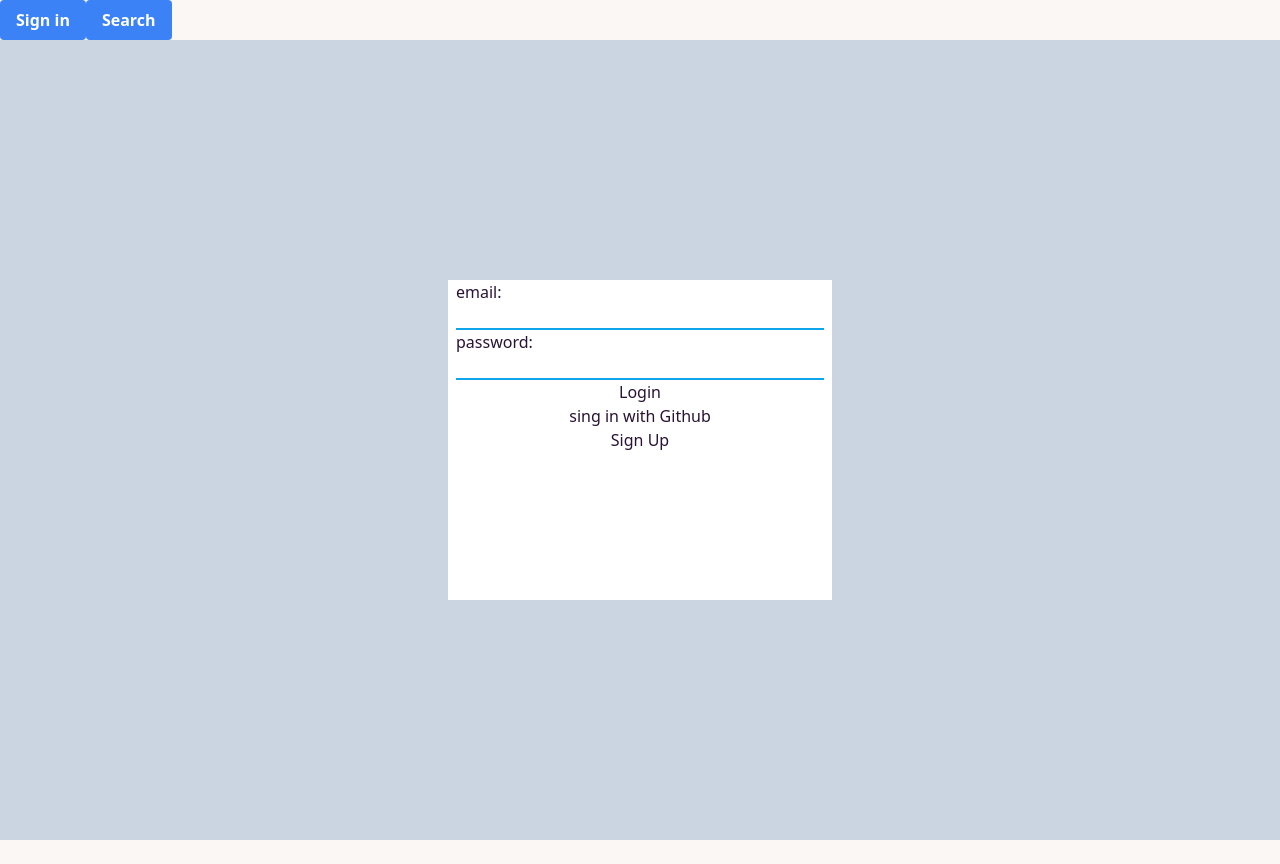
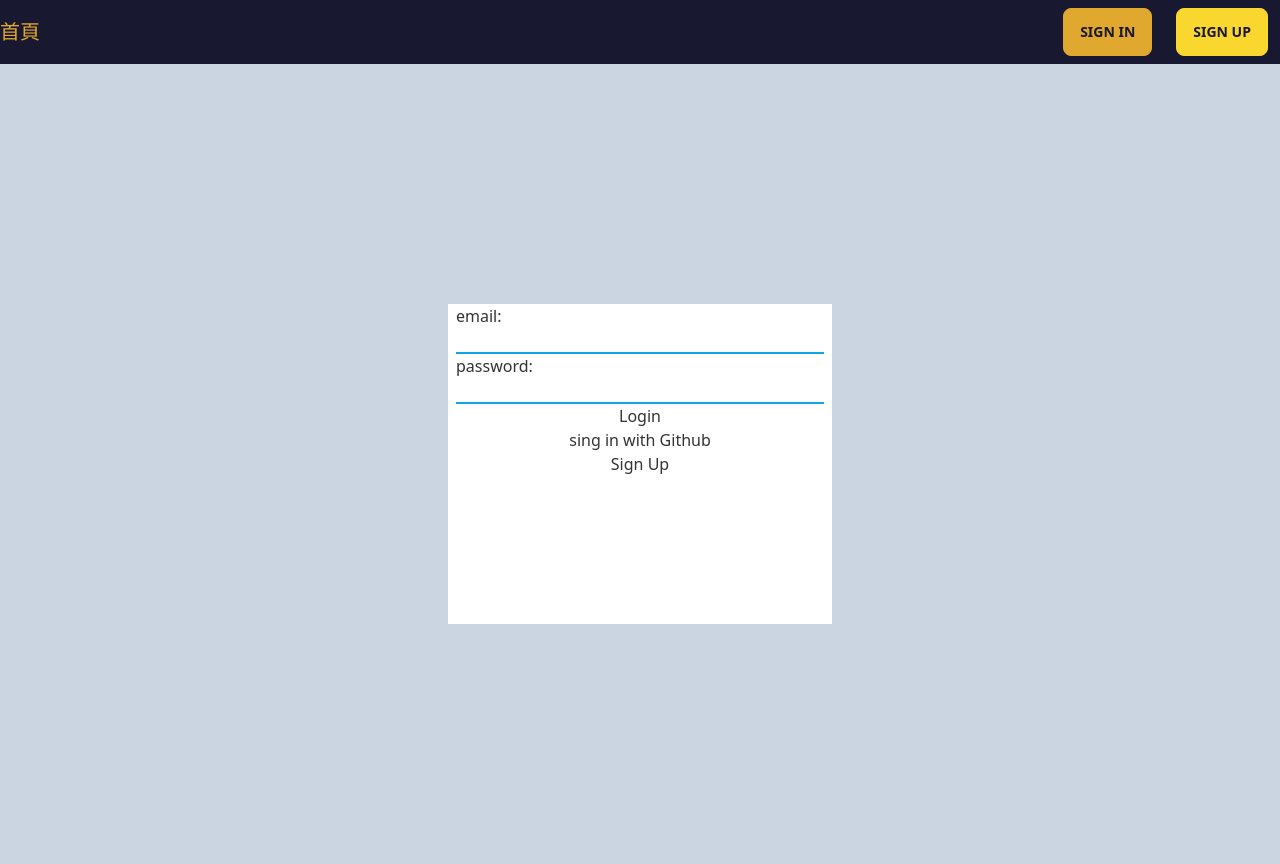
Before and after one commit to wang-626/next-app, a Next.js app: page /user/login in a window 1280 px wide. Before the commit the page ends 840 px from the top, so only its background shows below. Built offline with nearby package versions, Linux system fonts and the light colour scheme; no server answers.

Commit message:
Add  Breadcrumbs / Color

```diff
--- a/components/header.tsx
+++ b/components/header.tsx
@@ -1,6 +1,7 @@
 import { useRouter } from "next/router";
 import { useContext } from "react";
 import { AuthContext } from "lib/context/auth";
+import Link from "next/link";
 
 export default function Header() {
   const { authenticated, setAuthenticated } = useContext(AuthContext);
@@ -11,37 +12,47 @@ export default function Header() {
     router.push("//user/login");
   }
 
+  function signUpRedirect() {
+    router.push("//user/register");
+  }
+
   function logoutRedirect() {
     router.push("//api/logout");
   }
 
   if (authenticated) {
     return (
-      <header className="flex flex-wrap content-center justify-end py-1">
-        <p className="my-auto">{authenticated.email}</p>
-        <button
-          onClick={() => logoutRedirect()}
-          className="btn"
-          aria-label="signOutBtn"
-        >
-          Sign out
-        </button>
+      <header className=" h-16  bg-accent py-2">
+        <div className="container mx-auto flex flex-wrap content-center justify-between">
+          <Link href="/" className="my-auto text-xl text-primary">
+            首頁
+          </Link>
+          <div className="flex">
+            <p className="my-auto text-accent-content">{authenticated.email}</p>
+            <button onClick={() => logoutRedirect()} className="btn mx-3" aria-label="signOutBtn">
+              Sign out
+            </button>
+          </div>
+        </div>
       </header>
     );
   }
 
   return (
-    <header>
-      <button
-        onClick={() => loginRedirect()}
-        className="rounded bg-blue-500 py-2 px-4 font-bold text-white hover:bg-blue-700"
-        aria-label="signInBtn"
-      >
-        Sign in
-      </button>
-      <button className="rounded bg-blue-500 py-2 px-4 font-bold text-white hover:bg-blue-700" aria-label="searchBtn">
-        Search
-      </button>
+    <header className=" h-16  bg-accent py-2">
+      <div className="container mx-auto flex flex-wrap content-center justify-between">
+        <Link href="/" className="my-auto text-xl text-primary">
+          首頁
+        </Link>
+        <div>
+          <button onClick={() => loginRedirect()} className="btn-primary btn mx-3" aria-label="signInBtn">
+            Sign in
+          </button>
+          <button onClick={() => signUpRedirect()} className="btn-secondary btn mx-3" aria-label="signInBtn">
+            Sign up
+          </button>
+        </div>
+      </div>
     </header>
   );
 }
--- a/components/issue/comment.tsx
+++ b/components/issue/comment.tsx
@@ -27,7 +27,7 @@ export default function Comment({ comment }: { comment: object }) {
 
   return (
     <div className="flex  justify-between  border-b-2 border-slate-100 py-2 text-lg text-slate-600">
-      <div className="flex  w-full flex-col px-5">
+      <div className="flex  w-full flex-col px-5 hover:bg-base-300">
         <div className="flex justify-between">
           <div className={`py-2 text-xl`}>{comment.author.login}</div>
           <div className={`dropdown-left dropdown ${optionsDisplay}`}>
@@ -41,7 +41,7 @@ export default function Comment({ comment }: { comment: object }) {
             </ul>
           </div>
         </div>
-        <div className={`prose py-2 text-sm ${textDisplay}`}>
+        <div className={`py-2 text-sm prose ${textDisplay}`}>
           <Markdown>{comment.body}</Markdown>
         </div>
         <div className={`${editDisplay}`}>
--- a/components/issue/issueBody.tsx
+++ b/components/issue/issueBody.tsx
@@ -27,7 +27,7 @@ export default function IssueBody({ body, author }: { body: string; author: stri
 
   return (
     <div className="flex justify-between  border-b-2 border-slate-100 py-2 text-lg text-slate-600">
-      <div className="flex w-full flex-col px-5">
+      <div className="flex w-full flex-col px-5 hover:bg-base-300">
         <div className="flex justify-between">
           <div className={`py-2 text-xl`}>{author}</div>
           <div className={`dropdown-left dropdown ${optionsDisplay}`}>
--- a/components/issues/issue.tsx
+++ b/components/issues/issue.tsx
@@ -10,7 +10,7 @@ export default function Issue({ issue }: { issue: object }) {
   }
 
   return (
-    <div className="flex  justify-between  border-b-2 border-slate-100 py-2 text-lg text-slate-600">
+    <div className="flex  justify-between  border-b-2 border-slate-100 py-2 text-lg text-slate-600 hover:bg-base-300">
       <div className="flex flex-col px-5">
         <div className={`py-2 text-xl`}>
           {issue.title} {" #" + issue.number}
--- a/components/issues/issues.tsx
+++ b/components/issues/issues.tsx
@@ -1,6 +1,9 @@
 import Issue from "components/issues/issue";
+import Image from "next/image";
+import img from "public/confusion.png";
+
 export default function Issues({ issues }: { issues: string[] }) {
-  if (issues) {
+  if (Object.keys(issues).length > 1) {
     return (
       <div className="repository border-Stone-100 border-2 bg-white p-5">
         {issues.map((obj, i) => {
@@ -9,6 +12,11 @@ export default function Issues({ issues }: { issues: string[] }) {
       </div>
     );
   } else {
-    return <div className="container mx-auto px-4">test</div>;
+    return (
+      <div className="repository border-Stone-100 flex justify-center border-2 bg-white p-5">
+        <p className="text-center">此專案還沒有issue喔&nbsp;&nbsp;</p>
+        <Image src={img} alt="Picture of the author" width={30} height={30} />
+      </div>
+    );
   }
 }
--- a/components/repositories/repository.tsx
+++ b/components/repositories/repository.tsx
@@ -3,10 +3,10 @@ import { useRouter } from "next/router";
 export default function Repository({ repository }: { repository: string[] }) {
   const router = useRouter();
   function redirect() {
-    router.push(`repository/${repository}`);
+    router.push(`github/repository/${repository}`);
   }
   return (
-    <div className="flex justify-between  border-b-2 border-slate-100 py-2 text-lg text-slate-600">
+    <div className="flex justify-between rounded-md px-4 border-b-2 border-slate-100 py-2 text-lg text-slate-600 hover:bg-base-300">
       <div className="">{repository}</div>
       <button onClick={redirect}>查看</button>
     </div>
--- a/pages/_app.tsx
+++ b/pages/_app.tsx
@@ -9,9 +9,9 @@ config.autoAddCss = false;
 export default function App({ Component, pageProps: { message, ...pageProps } }: AppProps) {
   return (
     <AuthContextComponent>
-      <div className="h-screen bg-base-100">
-        <div className="container mx-auto ">
-          <Header />
+      <Header />
+      <div className="h-body bg-base-100">
+        <div className="container mx-auto">
           <Component {...pageProps} />
         </div>
       </div>
--- a/pages/_document.tsx
+++ b/pages/_document.tsx
@@ -2,7 +2,7 @@ import { Html, Head, Main, NextScript } from "next/document";
 
 export default function Document() {
   return (
-    <Html lang="en" data-theme="cupcake">
+    <Html lang="en" data-theme="bumblebee">
       <Head />
       <body>
         <Main />
```
